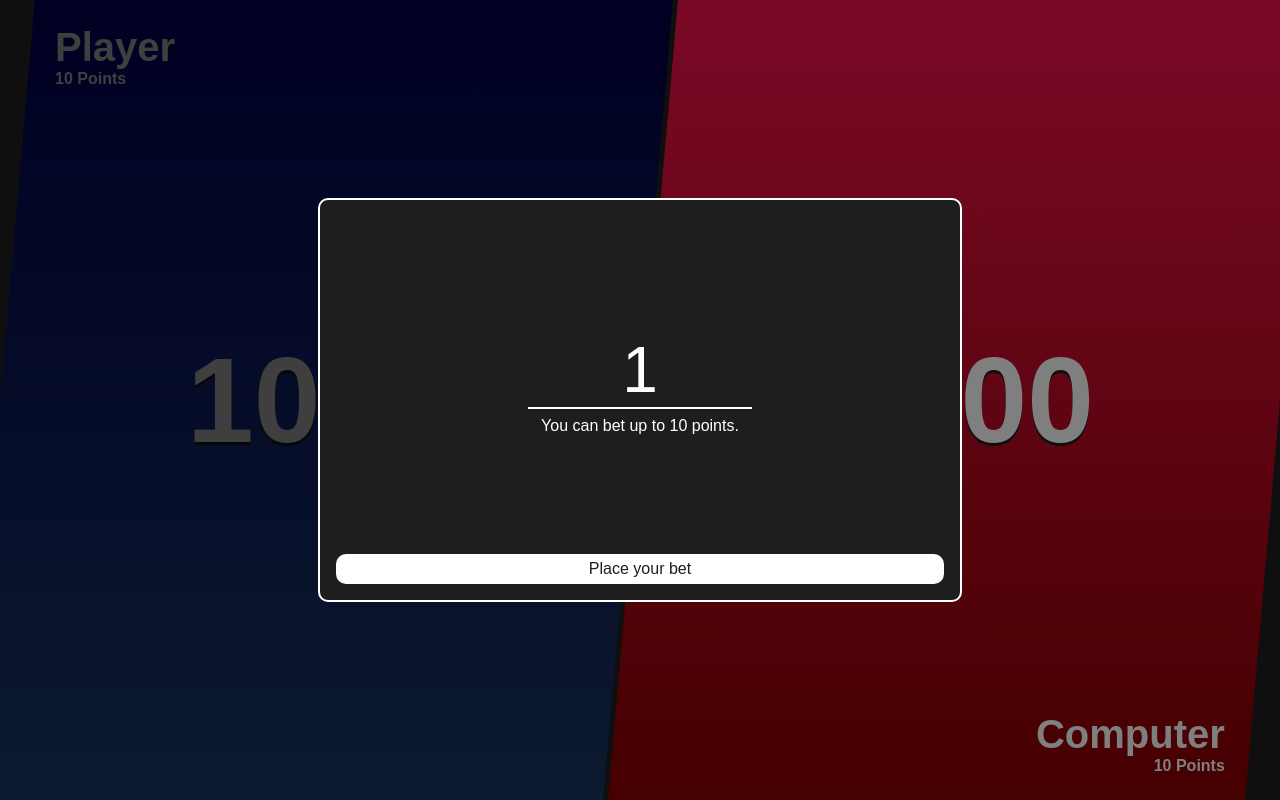
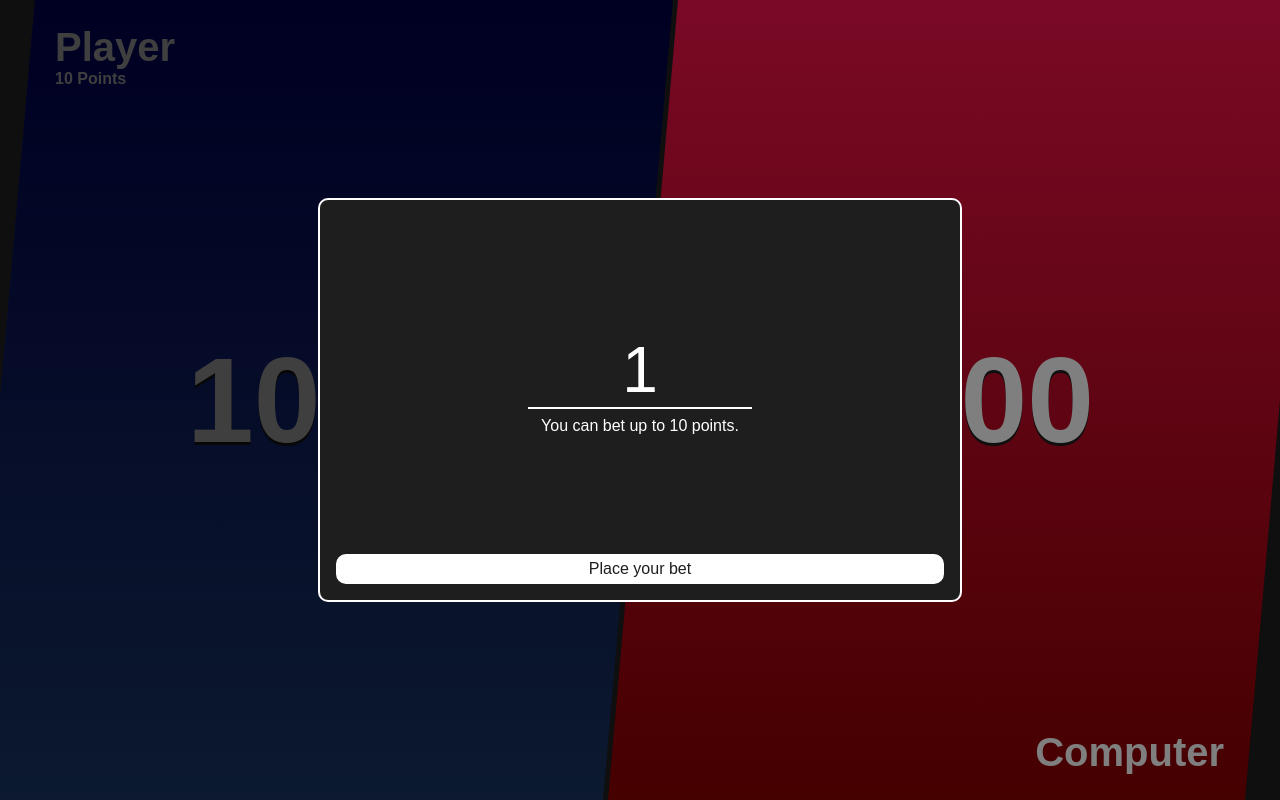
Before and after one commit to bascott5/death-rolls, an Angular app: page /offline-game in a window 1280 px wide. Built offline with nearby package versions, Linux system fonts and the light colour scheme.

Commit message:
Further abstracted player

```diff
--- a/src/components/opponent/opponent.component.css
+++ /dev/null
@@ -1,50 +0,0 @@
-#opponent {
-    background-color: #F6134C;
-    background: linear-gradient(180deg, #F6134C 0%, darkred 100%);
-    transform: skew(-5deg);
-    position: fixed;
-    width: 50%;
-    height: 100%;
-    display: flex;
-    justify-content: center;
-    align-items: center;
-    right: 0;
-}
-
-#opponent > * {
-    transform: skew(5deg);
-    color: white;
-}
-
-#opponent > div > h1 {
-    font-size: 5vh;
-    margin: 0;
-}
-
-#opponent > div > h2 {
-    font-size: 2vh;
-    margin: 0;
-}
-
-#opponent > p {
-    font-weight: bold;
-    text-shadow: 0 3px #1e1e1e;
-    font-size: 15vh;
-}
-
-#opponent > div {
-    position: fixed;
-    bottom: 0;
-    right: 0;
-    text-align: right;
-    margin: 25px;
-}
-
-#opponent > span {
-    background-color: rgba(0, 0, 0, 0.5);
-    position: absolute;
-    width: 100%;
-    height: 100%;
-    transform: skew(0deg);
-    z-index: 1;
-}
--- a/src/components/opponent/opponent.component.html
+++ /dev/null
@@ -1,10 +0,0 @@
-<section id="opponent">
-    @if (currentTurn) {
-        <span></span>
-    }
-    <div>
-        <h1>{{ name }}</h1>
-        <h2>{{ points }} Points</h2>
-    </div>
-    <p>{{ val }}</p>
-</section>
--- a/src/components/player/player.component.css
+++ b/src/components/player/player.component.css
@@ -5,9 +5,7 @@ body {
     font-family: sans-serif;
 }
 
-#player {
-    background-color: #3066BE;
-    background: linear-gradient(180deg, darkblue 0%, #3066BE 100%);
+#player, #opponent {
     transform: skew(-5deg);
     position: fixed;
     width: 50%;
@@ -15,39 +13,59 @@ body {
     display: flex;
     justify-content: center;
     align-items: center;
+}
+
+#player {
+    background-color: #3066BE;
+    background: linear-gradient(180deg, darkblue 0%, #3066BE 100%);
     left: 0;
 }
 
-#player > * {
+#opponent {
+    background-color: #F6134C;
+    background: linear-gradient(180deg, #F6134C 0%, darkred 100%);
+    right: 0;
+}
+
+#player > *, #opponent > * {
     transform: skew(5deg);
     color: white;
 }
 
-#player > div {
+#player > div, #opponent > div {
     position: fixed;
-    top: 0;
-    left: 0;
-    text-align: left;
     margin: 25px;
 }
 
-#player > div > h1 {
+#player > div {
+    text-align: left;
+    top: 0;
+    left: 0;
+}
+
+#opponent > div {
+    text-align: right;
+    bottom: 0;
+    right: 0;
+}
+
+#player > div > h1, #opponent > div > h1 {
     font-size: 5vh;
     margin: 0;
 }
 
-#player > div > h2 {
+#player > div > h2, #opponent > div > h2 {
     font-size: 2vh;
     margin: 0;
 }
 
-#player > p {
+#player > p, #opponent > p {
     font-weight: bold;
     text-shadow: 0 3px #1e1e1e;
     font-size: 15vh;
 }
 
-#player > span {
+#player > span, #opponent > span {
     background-color: rgba(0, 0, 0, 0.5);
     position: absolute;
     width: 100%;
--- a/src/components/player/player.component.html
+++ b/src/components/player/player.component.html
@@ -1,10 +1,12 @@
-<section id="player">
-    @if (!currentTurn) {
+<section id="{{ isPlayer ? 'player' : 'opponent' }}">
+    @if ((isPlayer && !currentTurn) || (!isPlayer && currentTurn)) {
         <span></span>
     }
     <div>
         <h1>{{ name }}</h1>
-        <h2>{{ points }} Points</h2>
+        @if (isPlayer) {
+            <h2>{{ points }} Points</h2>
+        }
     </div>
     <p>{{ val }}</p>
 </section>
--- a/src/components/player/player.component.ts
+++ b/src/components/player/player.component.ts
@@ -9,6 +9,7 @@ import { Component, Input } from '@angular/core';
 })
 export class PlayerComponent {
   @Input() name: string;
+  @Input() isPlayer: boolean;
   @Input() currentTurn: boolean;
   @Input() val: number;
   @Input() points: number;
--- a/src/pages/offline-game/offline-game.component.html
+++ b/src/pages/offline-game/offline-game.component.html
@@ -18,12 +18,12 @@
             </div>
         }
     </modal>
-    <player [name]="'Player'" [val]="playerVal" [currentTurn]="playerTurn" [points]="points" />
+    <player [name]="'Player'" [val]="playerVal" [currentTurn]="playerTurn" [points]="points" [isPlayer]="true" />
     <section id="overlay">
         <hr>
         <button (click)="handlePlayerRoll()">
             <img src="dice.svg" alt="Roll!">
         </button>
     </section>
-    <opponent [name]="'Computer'" [val]="computerVal" [currentTurn]="playerTurn" [points]="points" />
+    <player [name]="'Computer'" [val]="computerVal" [currentTurn]="playerTurn" [points]="points" [isPlayer]="false" />
 </main>
--- a/src/pages/offline-game/offline-game.component.ts
+++ b/src/pages/offline-game/offline-game.component.ts
@@ -1,5 +1,4 @@
 import { Component, HostListener } from '@angular/core';
-import { OpponentComponent } from "../../components/opponent/opponent.component";
 import { PlayerComponent } from "../../components/player/player.component";
 import { ModalComponent } from '../../components/modal/modal.component';
 import { FormsModule } from '@angular/forms';
@@ -8,7 +7,7 @@ import { RouterLink } from '@angular/router';
 @Component({
   selector: 'offline-game',
   standalone: true,
-  imports: [OpponentComponent, PlayerComponent, ModalComponent, FormsModule, RouterLink],
+  imports: [PlayerComponent, ModalComponent, FormsModule, RouterLink],
   templateUrl: './offline-game.component.html',
   styleUrl: './offline-game.component.css'
 })
```
Also changed, not shown: src/components/opponent/opponent.component.ts (deleted, +0 -16 lines), 1 other file (tests, documents, lock files or other folders).
